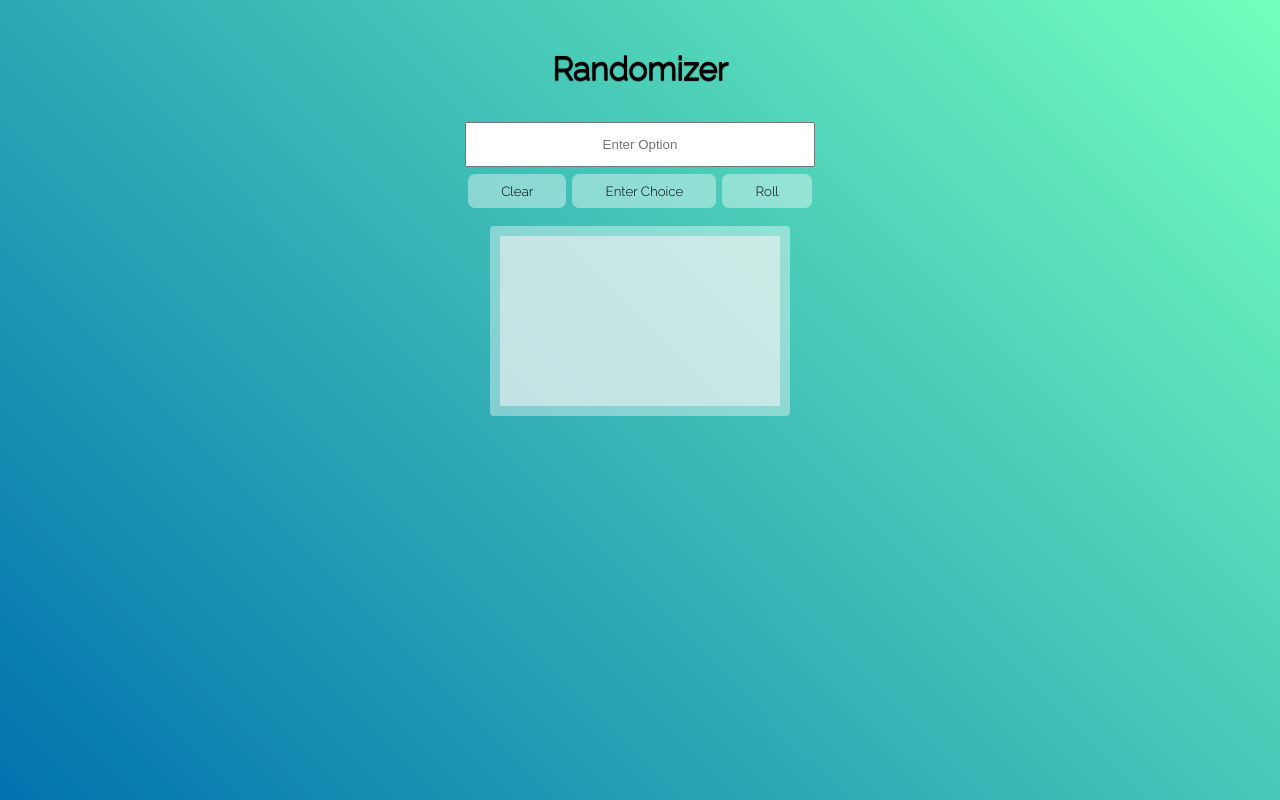
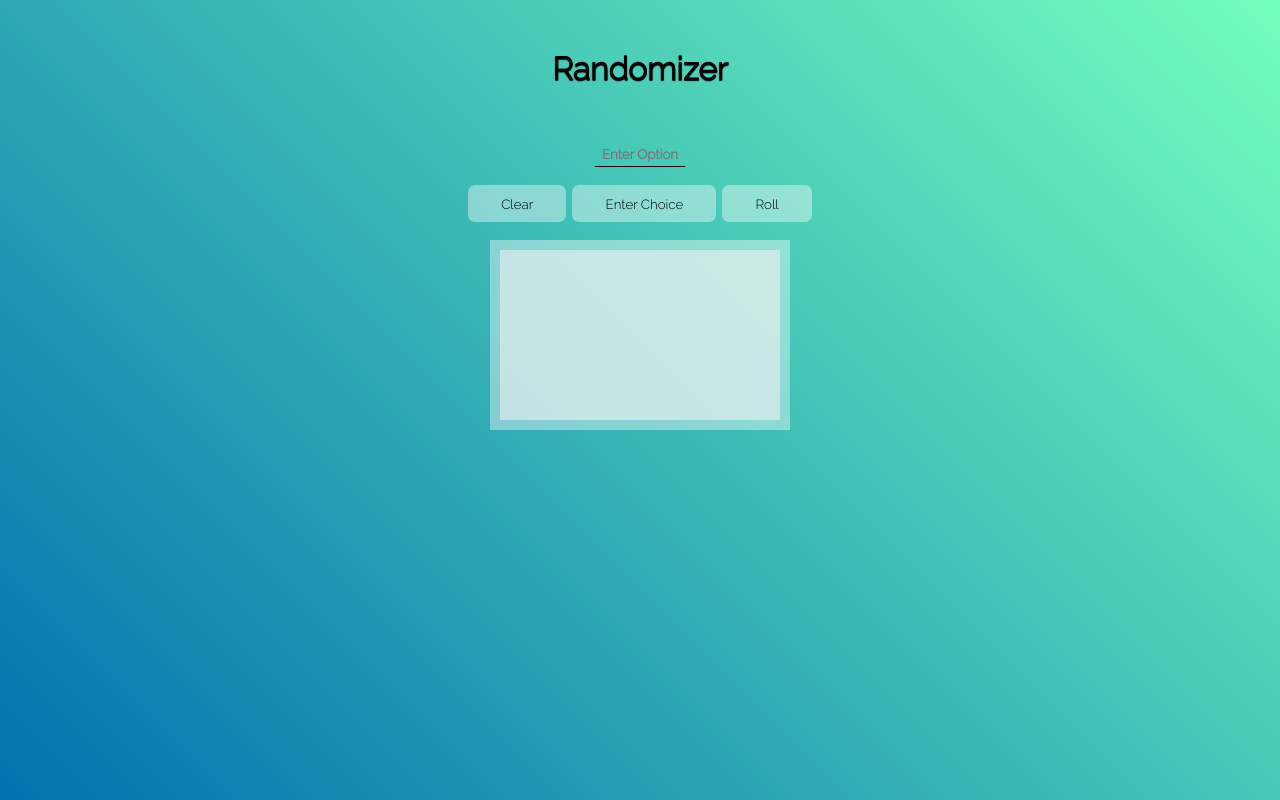
Before and after one commit to bnicholas10/Randomizer, a React (Create React App) app: page / in a window 1280 px wide. Built offline with nearby package versions, Linux system fonts and the light colour scheme.

Commit message:
updated input and options list styling

```diff
--- a/src/app.scss
+++ b/src/app.scss
@@ -12,7 +12,6 @@ body {
   display: flex;
   flex-direction: column;
   align-items: center;
-  font-family: "Raleway", sans-serif;
   text-shadow: 0px 1px 1px black;
   padding: 50px;
 }
@@ -29,18 +28,18 @@ form {
   text-align: center;
   padding: 15px;
   input {
-    width: 350px;
+    width: 90px;
     height: 45px;
     text-align: center;
-    margin-bottom: 4px;
-    // background-color: transparent;
-    // border: none;
-    // border-bottom: 2px solid white;
-    // transition: ease-in 500ms;
-    // color: white;
+    font-weight: bold;
+    padding-top: 20px;
+    background-color: transparent;
+    border: none;
+    border-bottom: black 1px solid;
+    transition: ease-in 400ms;
     &:focus {
+      width: 350px;
       outline: none;
-      // border-bottom: 2px solid black;
       &::placeholder {
         color: transparent;
       }
@@ -50,14 +49,14 @@ form {
     width: 350px;
     display: flex;
     justify-content: space-around;
+    margin-top: 15px;
   }
   button {
-    height: 40px;
+    height: 43px;
     flex: 2 1 auto;
     background-color: rgba(255, 255, 255, 0.4);
     border: transparent solid 3px;
     background-clip: padding-box;
-    font-family: "Raleway", sans-serif;
     transition: ease-in 175ms;
     border-radius: 10px;
     &:hover {
@@ -72,6 +71,7 @@ form {
 }
 
 .optionList {
+  // update list styling. Font size, buttons
   display: flex;
   flex-direction: column;
   align-items: center;
@@ -81,7 +81,6 @@ form {
   background-color: rgba(245, 245, 245, 0.75);
   border: 10px rgba(255, 255, 255, 0.4) solid;
   background-clip: padding-box;
-  border-radius: 4px;
   ul {
     list-style: none;
     margin-left: 0;
--- a/src/index.scss
+++ b/src/index.scss
@@ -2,4 +2,5 @@
   margin: 0;
   padding: 0;
   box-sizing: border-box;
+  font-family: "Raleway", sans-serif;
 }
--- a/src/popup.scss
+++ b/src/popup.scss
@@ -1,3 +1,5 @@
+//Popup styling update
+
 .popupContainer {
   position: fixed;
   top: 0;
```
